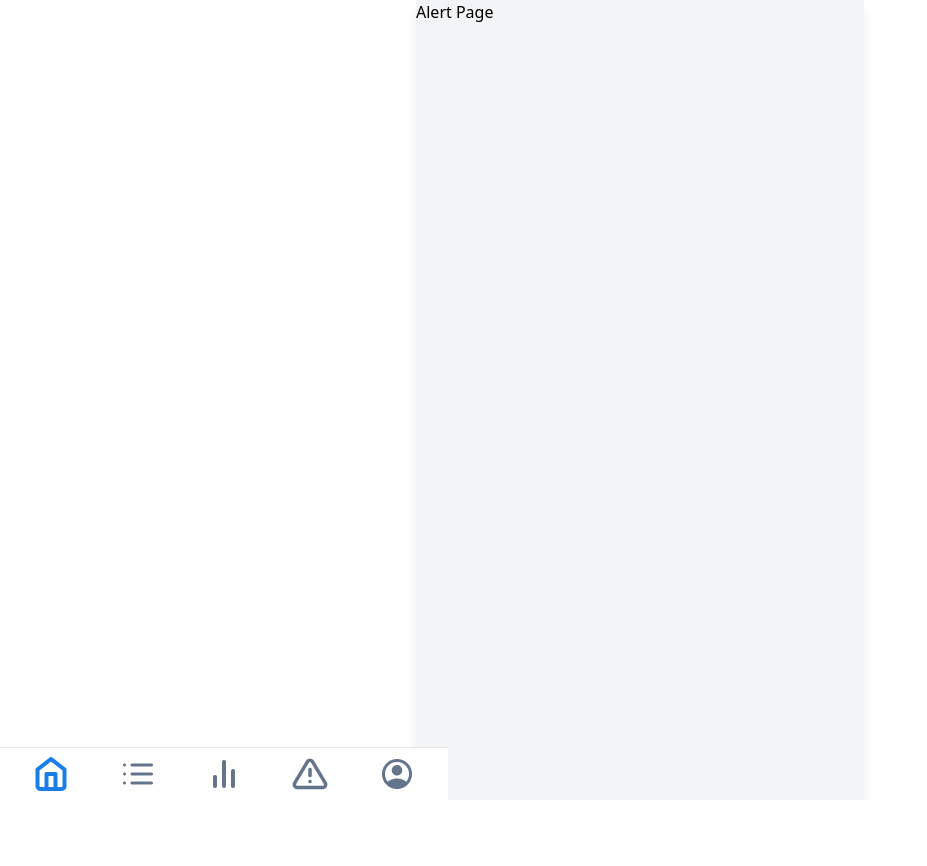
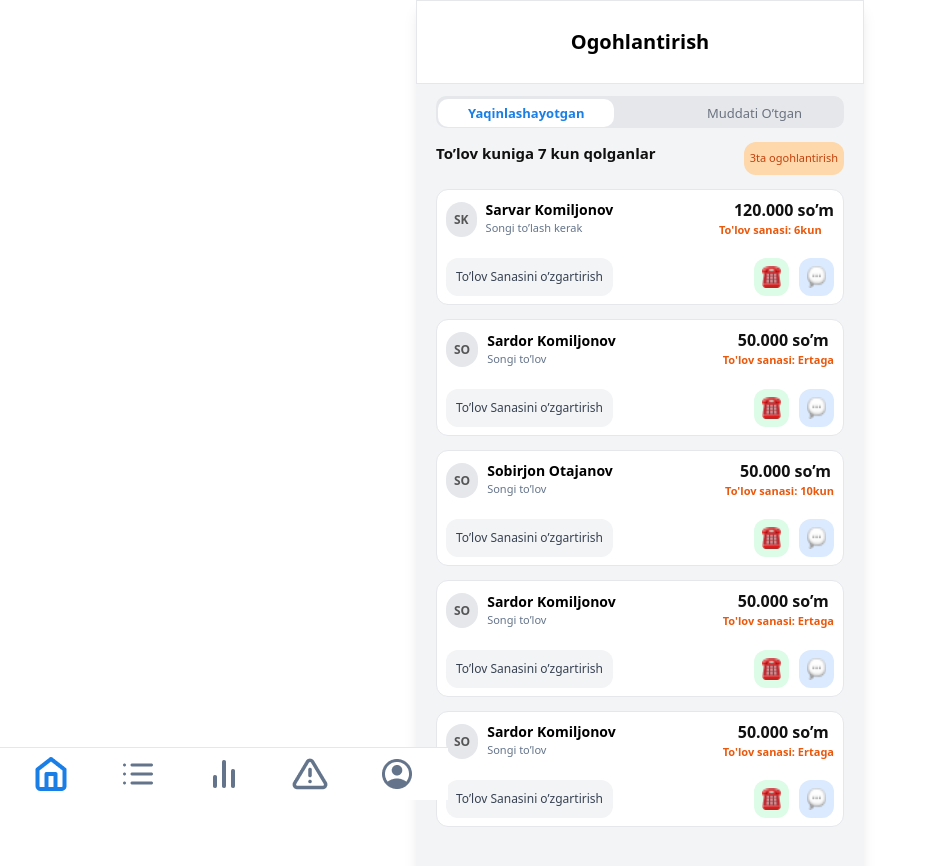
Before and after one commit to kamilov1701/Loan_Mobile, a React (Vite) app: page /alert in a window 1280 px wide. Shown: the top 866 px of the page, without its empty margins (0-927 px from the left). Before the commit the page ends 800 px from the top, so only its background shows below. Built offline with nearby package versions, Linux system fonts and the light colour scheme.

Commit message:
alert is end

```diff
--- a/src/Pages/Alert.jsx
+++ b/src/Pages/Alert.jsx
@@ -1,7 +1,177 @@
 import React from "react";
 
+// Images{
+import phone from "../../public/phone.png"
+import sms from "../../public/sms.png"
+
+// }
+
 function Alert() {
-    return <div>Alert Page</div>;
+    return <div>
+
+        <div>
+            <div className="p-[27px] bg-[#FFFFFF] border boder-[#E5E7EB]">
+                <h2 className="text-center font-bold text-xl text-center">Ogohlantirish</h2>
+            </div>
+        </div>
+
+        <section className="px-[20px]">
+            <nav className="mt-[12px]">
+                <ul className="bg-[#E5E7EB] px-[2px] py-[4px] flex justify-between rounded-[10px]">
+                    <li><a href="#!" className="font-bold text-[13px] text-[#197FE6] bg-[#FFFFFF] py-[5px] px-[30px] rounded-[10px]">Yaqinlashayotgan</a></li>
+                    <li><a href="#!" className="font-normal text-[13px] text-[#6B7280] mr-[40px]">Muddati O’tgan</a></li>
+                </ul>
+            </nav>
+
+            <div className="flex mt-[14px] justify-between">
+                <h2 className="font-bold text-[15px] text-[#111111]">To’lov kuniga 7 kun qolganlar</h2>
+                <span className="text-[11px] font-normal text-[#C2410C] bg-[#FED7AA] px-[6px] py-[8px] rounded-[12px]">3ta ogohlantirish</span>
+            </div>
+
+            <div>
+                <div className="bg-[#ffffff] border-[#E5E7EB] border px-[9px] py-[8px] rounded-[12px] mt-[14px]">
+                    <div className="flex justify-between items-center">
+                        <div className="flex gap-[9px] items-center">
+                            <div>
+                                <span className="bg-[#E5E7EB] text-[12px] font-bold text-[#555555] px-[8px] py-[9px] rounded-full">SK</span>
+                            </div>
+
+                            <div>
+                                <h2 className="text-[#000000] text-[14px] font-bold">Sarvar Komiljonov</h2>
+                                <p className="text-[#64748B] text-[11px] font-normal">Songi to’lash kerak</p>
+                            </div>
+                        </div>
+
+                        <div>
+                            <h2 className="text-[#111111] text-[16px] font-bold ml-[15px] mb-[15px">120.000 so’m</h2>
+                            <h3 className="text-[#EA580C] text-[11px] font-bold">To'lov sanasi: 6kun</h3>
+                        </div>
+                    </div>
+
+                    <div className="flex justify-between mt-[20px]">
+                        <button className="text-[#374151] bg-[#F3F4F6] text-[12px] font-normal p-[10px] rounded-[12px]">To’lov Sanasini o’zgartirish</button>
+
+                        <div className="flex gap-[10px]">
+                            <img className="bg-[#DCFCE7] p-[8px] w-[35px] rounded-[12px]" src={phone} alt="" />
+                            <img className="bg-[#DBEAFE] p-[8px] w-[35px] rounded-[12px]" src={sms} alt="" />
+                        </div>
+                    </div>
+                </div>
+                <div className="bg-[#ffffff] border-[#E5E7EB] border px-[9px] py-[8px] rounded-[12px] mt-[14px]">
+                    <div className="flex justify-between items-center">
+                        <div className="flex gap-[9px] items-center">
+                            <div>
+                                <span className="bg-[#E5E7EB] text-[12px] font-bold text-[#555555] px-[8px] py-[9px] rounded-full">SO</span>
+                            </div>
+
+                            <div>
+                                <h2 className="text-[#000000] text-[14px] font-bold">Sardor Komiljonov</h2>
+                                <p className="text-[#64748B] text-[11px] font-normal">Songi  to’lov</p>
+                            </div>
+                        </div>
+
+                        <div>
+                            <h2 className="text-[#111111] text-[16px] font-bold ml-[15px] mb-[15px">50.000 so’m</h2>
+                            <h3 className="text-[#EA580C] text-[11px] font-bold">To'lov sanasi: Ertaga</h3>
+                        </div>
+                    </div>
+
+                    <div className="flex justify-between mt-[20px]">
+                        <button className="text-[#374151] bg-[#F3F4F6] text-[12px] font-normal p-[10px] rounded-[12px]">To’lov Sanasini o’zgartirish</button>
+
+                        <div className="flex gap-[10px]">
+                            <img className="bg-[#DCFCE7] p-[8px] w-[35px] rounded-[12px]" src={phone} alt="" />
+                            <img className="bg-[#DBEAFE] p-[8px] w-[35px] rounded-[12px]" src={sms} alt="" />
+                        </div>
+                    </div>
+                </div>
+                <div className="bg-[#ffffff] border-[#E5E7EB] border px-[9px] py-[8px] rounded-[12px] mt-[14px]">
+                    <div className="flex justify-between items-center">
+                        <div className="flex gap-[9px] items-center">
+                            <div>
+                                <span className="bg-[#E5E7EB] text-[12px] font-bold text-[#555555] px-[8px] py-[9px] rounded-full">SO</span>
+                            </div>
+
+                            <div>
+                                <h2 className="text-[#000000] text-[14px] font-bold">Sobirjon Otajanov</h2>
+                                <p className="text-[#64748B] text-[11px] font-normal">Songi  to’lov</p>
+                            </div>
+                        </div>
+
+                        <div>
+                            <h2 className="text-[#111111] text-[16px] font-bold ml-[15px] mb-[15px">50.000 so’m</h2>
+                            <h3 className="text-[#EA580C] text-[11px] font-bold">To'lov sanasi: 10kun</h3>
+                        </div>
+                    </div>
+
+                    <div className="flex justify-between mt-[20px]">
+                        <button className="text-[#374151] bg-[#F3F4F6] text-[12px] font-normal p-[10px] rounded-[12px]">To’lov Sanasini o’zgartirish</button>
+
+                        <div className="flex gap-[10px]">
+                            <img className="bg-[#DCFCE7] p-[8px] w-[35px] rounded-[12px]" src={phone} alt="" />
+                            <img className="bg-[#DBEAFE] p-[8px] w-[35px] rounded-[12px]" src={sms} alt="" />
+                        </div>
+                    </div>
+                </div>
+                <div className="bg-[#ffffff] border-[#E5E7EB] border px-[9px] py-[8px] rounded-[12px] mt-[14px]">
+                    <div className="flex justify-between items-center">
+                        <div className="flex gap-[9px] items-center">
+                            <div>
+                                <span className="bg-[#E5E7EB] text-[12px] font-bold text-[#555555] px-[8px] py-[9px] rounded-full">SO</span>
+                            </div>
+
+                            <div>
+                                <h2 className="text-[#000000] text-[14px] font-bold">Sardor Komiljonov</h2>
+                                <p className="text-[#64748B] text-[11px] font-normal">Songi  to’lov</p>
+                            </div>
+                        </div>
+
+                        <div>
+                            <h2 className="text-[#111111] text-[16px] font-bold ml-[15px] mb-[15px">50.000 so’m</h2>
+                            <h3 className="text-[#EA580C] text-[11px] font-bold">To'lov sanasi: Ertaga</h3>
+                        </div>
+                    </div>
+
+                    <div className="flex justify-between mt-[20px]">
+                        <button className="text-[#374151] bg-[#F3F4F6] text-[12px] font-normal p-[10px] rounded-[12px]">To’lov Sanasini o’zgartirish</button>
+
+                        <div className="flex gap-[10px]">
+                            <img className="bg-[#DCFCE7] p-[8px] w-[35px] rounded-[12px]" src={phone} alt="" />
+                            <img className="bg-[#DBEAFE] p-[8px] w-[35px] rounded-[12px]" src={sms} alt="" />
+                        </div>
+                    </div>
+                </div>
+                <div className="bg-[#ffffff] border-[#E5E7EB] border px-[9px] py-[8px] rounded-[12px] mt-[14px]">
+                    <div className="flex justify-between items-center">
+                        <div className="flex gap-[9px] items-center">
+                            <div>
+                                <span className="bg-[#E5E7EB] text-[12px] font-bold text-[#555555] px-[8px] py-[9px] rounded-full">SO</span>
+                            </div>
+
+                            <div>
+                                <h2 className="text-[#000000] text-[14px] font-bold">Sardor Komiljonov</h2>
+                                <p className="text-[#64748B] text-[11px] font-normal">Songi  to’lov</p>
+                            </div>
+                        </div>
+
+                        <div>
+                            <h2 className="text-[#111111] text-[16px] font-bold ml-[15px] mb-[15px">50.000 so’m</h2>
+                            <h3 className="text-[#EA580C] text-[11px] font-bold">To'lov sanasi: Ertaga</h3>
+                        </div>
+                    </div>
+
+                    <div className="flex justify-between mt-[20px]">
+                        <button className="text-[#374151] bg-[#F3F4F6] text-[12px] font-normal p-[10px] rounded-[12px]">To’lov Sanasini o’zgartirish</button>
+
+                        <div className="flex gap-[10px]">
+                            <img className="bg-[#DCFCE7] p-[8px] w-[35px] rounded-[12px]" src={phone} alt="" />
+                            <img className="bg-[#DBEAFE] p-[8px] w-[35px] rounded-[12px]" src={sms} alt="" />
+                        </div>
+                    </div>
+                </div>
+            </div>
+        </section>
+    </div>;
 }
 
 export default Alert;
--- a/src/Pages/Analytics.jsx
+++ b/src/Pages/Analytics.jsx
@@ -61,11 +61,11 @@ function Analytics() {
       </div>
       <div className="flex justify-between bg-[#FFFFFF] border border-[#E5E7EB] px-[10px] py-[6px] rounded-[10px] mt-[10px]">
         <div>
-          <h2 className="text-[14px] font-bold text-[#111111]">Sobirjon Otajanov</h2>
-          <h3 className="text-[11px] font-normal text-[#6B7280]">Qarzidan 150 ming to’ladi.</h3>
+          <h2 className="text-[14px] font-bold text-[#111111]">Azizbek Kamilov</h2>
+          <h3 className="text-[11px] font-normal text-[#6B7280]">Qarzini to’ladi.</h3>
         </div>
 
-        <h2 className="text-[14px] font-bold text-[#059669]">+150.000 so’m</h2>
+        <h2 className="text-[14px] font-bold text-[#059669]">+240.000 so’m</h2>
       </div>
       <div className="flex justify-between bg-[#FFFFFF] border border-[#E5E7EB] px-[10px] py-[6px] rounded-[10px] mt-[10px]">
         <div>
```
Also changed, not shown: src/Pages/ListLoaner.jsx (+66 -66 lines), public/phone.png (added), public/sms.png (added).
